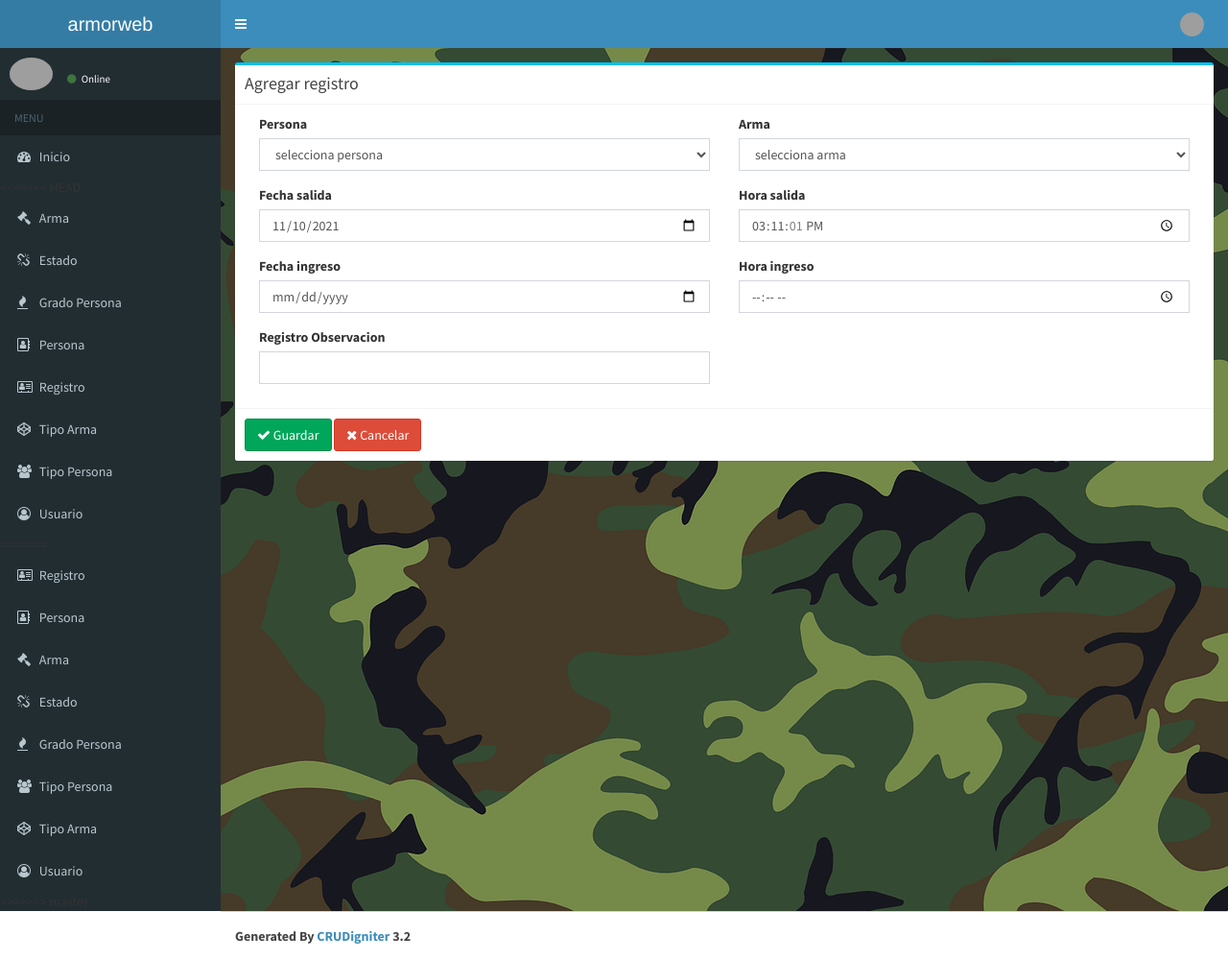
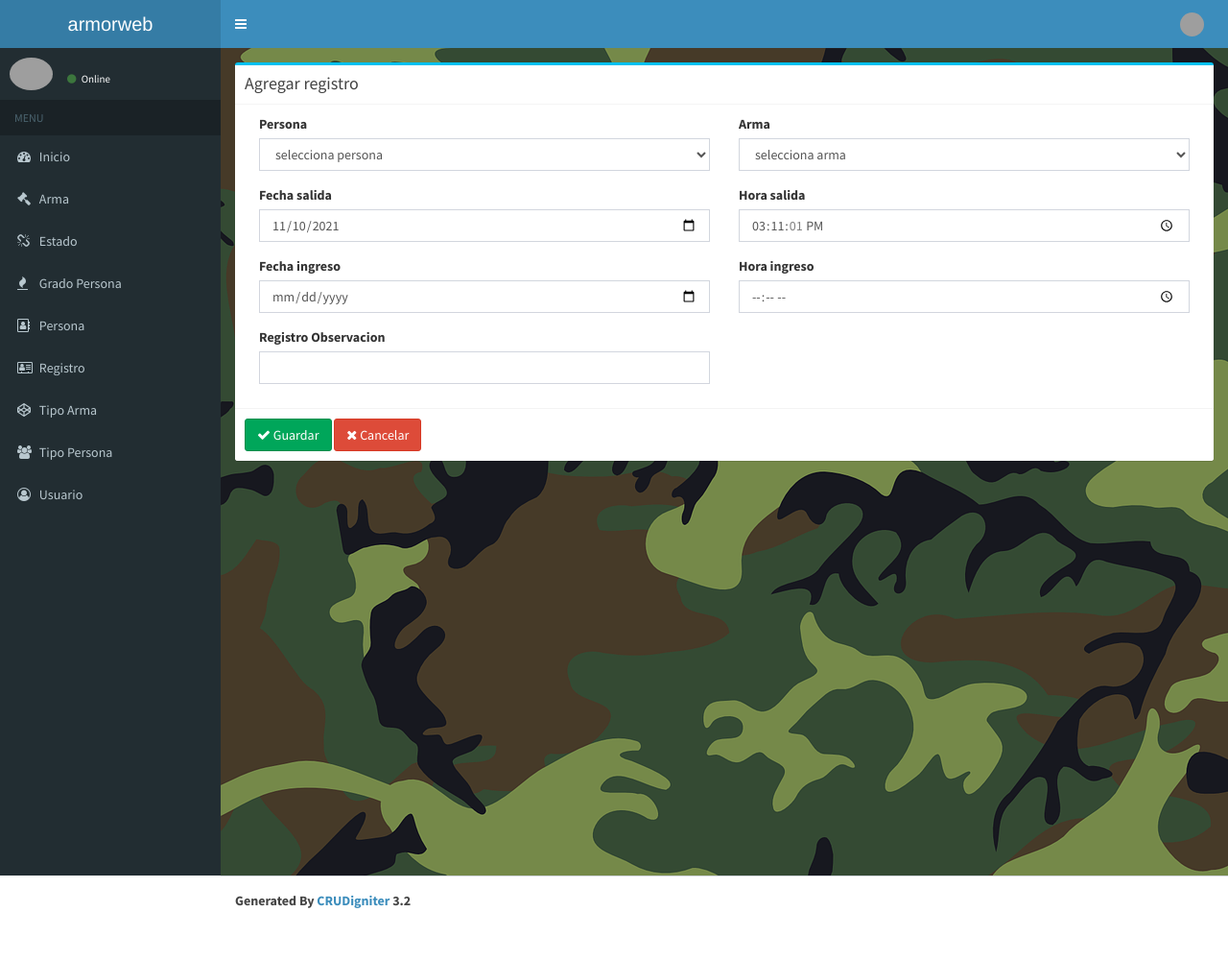
Before and after one commit to BitXad/armorweb, a CodeIgniter app: page /armorweb/index.php/registro/add in a window 1280 px wide; the page is wider, and only the part inside the window is pictured. Shown: that part at 96% size. After the commit the page ends 946 px from the top of that part, so only its background shows below. Run offline with CodeIgniter, Linux system fonts and the light colour scheme; data that the repository does not hold is empty; grey boxes are pictures that could not be loaded.

Commit message:
11.11.2021 para push

```diff
--- a/application/views/layouts/main.php
+++ b/application/views/layouts/main.php
@@ -99,7 +99,6 @@
                                 <i class="fa fa-dashboard"></i> <span>Inicio</span>
                             </a>
                         </li>
-<<<<<<< HEAD
                         <li>
                             <a href="<?php echo site_url('arma');?>">
                                 <i class="fa fa-legal"></i> <span>Arma</span>
@@ -139,113 +138,6 @@
                             <a href="<?php echo site_url('usuario');?>">
                                 <i class="fa fa-user-circle-o"></i> <span>Usuario</span>
                             </a>
-=======
-
-                        <li>
-                            <a href="<?php echo site_url('registro/index');?>">
-                                <i class="fa fa-address-card-o"></i> <span>Registro</span>
-                            </a>
-                            <!-- <ul class="treeview-menu">
-								<li class="active">
-                                    <a href="<?php echo site_url('registro/add');?>"><i class="fa fa-plus"></i> Agregar</a>
-                                </li>
-								<li>
-                                    <a href="<?php echo site_url('registro/index');?>"><i class="fa fa-list-ul"></i> Listar</a>
-                                </li>
-							</ul> -->
-                        </li>
-                        <li>
-                            <a href="<?php echo site_url('persona/index');?>">
-                                <i class="fa fa-address-book-o"></i> <span>Persona</span>
-                            </a>
-                            <!-- <ul class="treeview-menu">
-								<li class="active">
-                                    <a href="<?php echo site_url('persona/add');?>"><i class="fa fa-plus"></i> Agregar</a>
-                                </li>
-								<li>
-                                    <a href="<?php echo site_url('persona/index');?>"><i class="fa fa-list-ul"></i> Listar</a>
-                                </li>
-							</ul> -->
-                        </li>
-						<li>
-                            <a href="<?php echo site_url('arma/index');?>">
-                                <i class="fa fa-legal"></i> <span>Arma</span>
-                            </a>
-                            <!-- <ul class="treeview-menu">
-								<li class="active">
-                                    <a href="<?php echo site_url('arma/add');?>"><i class="fa fa-plus"></i> Agregar</a>
-                                </li>
-								<li>
-                                    <a href="<?php echo site_url('arma/index');?>"><i class="fa fa-list-ul"></i> Listar</a>
-                                </li>
-							</ul> -->
-                        </li>
-						<li>
-                            <a href="<?php echo site_url('estado/index');?>">
-                                <i class="fa fa-chain-broken"></i> <span>Estado</span>
-                            </a>
-                            <!-- <ul class="treeview-menu">
-								<li class="active">
-                                    <a href="<?php echo site_url('estado/add');?>"><i class="fa fa-plus"></i> Agregar</a>
-                                </li>
-								<li>
-                                    <a href="<?php echo site_url('estado/index');?>"><i class="fa fa-list-ul"></i> Listar</a>
-                                </li>
-							</ul> -->
-                        </li>
-						<li>
-                            <a href="<?php echo site_url('grado_persona/index');?>">
-                                <i class="fa fa-fire"></i> <span>Grado Persona</span>
-                            </a>
-                            <!-- <ul class="treeview-menu">
-								<li class="active">
-                                    <a href="<?php echo site_url('grado_persona/add');?>"><i class="fa fa-plus"></i> Agregar</a>
-                                </li>
-								<li>
-                                    <a href="<?php echo site_url('grado_persona/index');?>"><i class="fa fa-list-ul"></i> Listar</a>
-                                </li>
-							</ul> -->
-                        </li>
-
-						<li>
-                            <a href="<?php echo site_url('tipo_persona/index');?>">
-                                <i class="fa fa-group"></i> <span>Tipo Persona</span>
-                            </a>
-                            <!-- <ul class="treeview-menu">
-								<li class="active">
-                                    <a href="<?php echo site_url('tipo_persona/add');?>"><i class="fa fa-plus"></i> Agregar</a>
-                                </li>
-								<li>
-                                    <a href="<?php echo site_url('tipo_persona/index');?>"><i class="fa fa-list-ul"></i> Listar</a>
-                                </li>
-							</ul> -->
-                        </li>
-                        <li>
-                            <a href="<?php echo site_url('tipo_arma/index');?>">
-                                <i class="fa fa-codepen"></i> <span>Tipo Arma</span>
-                            </a>
-                            <!-- <ul class="treeview-menu">
-								<li class="active">
-                                    <a href="<?php echo site_url('tipo_arma/add');?>"><i class="fa fa-plus"></i> Agregar</a>
-                                </li>
-								<li>
-                                    <a href="<?php echo site_url('tipo_arma/index');?>"><i class="fa fa-list-ul"></i> Listar</a>
-                                </li>
-							</ul> -->
-                        </li>
-						<li>
-                            <a href="<?php echo site_url('usuario/index');?>">
-                                <i class="fa fa-user-circle-o"></i> <span>Usuario</span>
-                            </a>
-                            <!-- <ul class="treeview-menu">
-								<li class="active">
-                                    <a href="<?php echo site_url('usuario/add');?>"><i class="fa fa-plus"></i> Agregar</a>
-                                </li>
-								<li>
-                                    <a href="<?php echo site_url('usuario/index');?>"><i class="fa fa-list-ul"></i> Listar</a>
-                                </li>
-							</ul> -->
->>>>>>> master
                         </li>
                     </ul>
                 </section>
```
